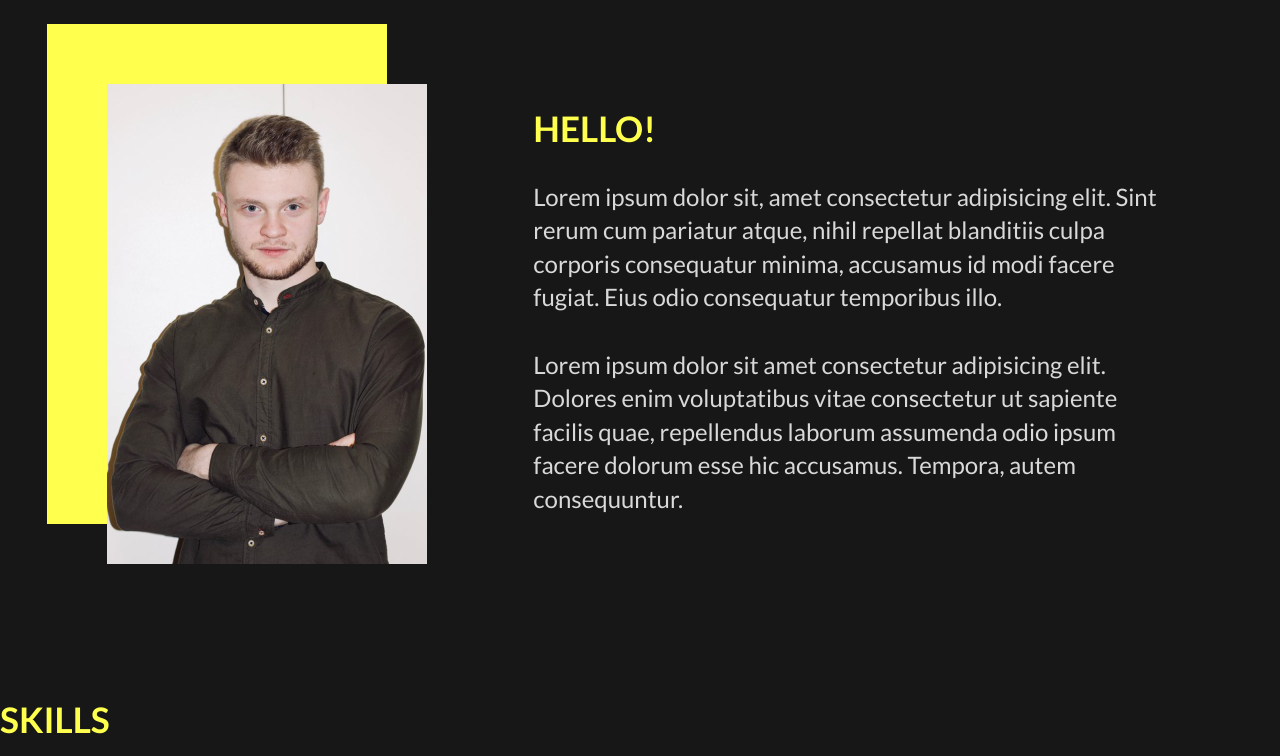
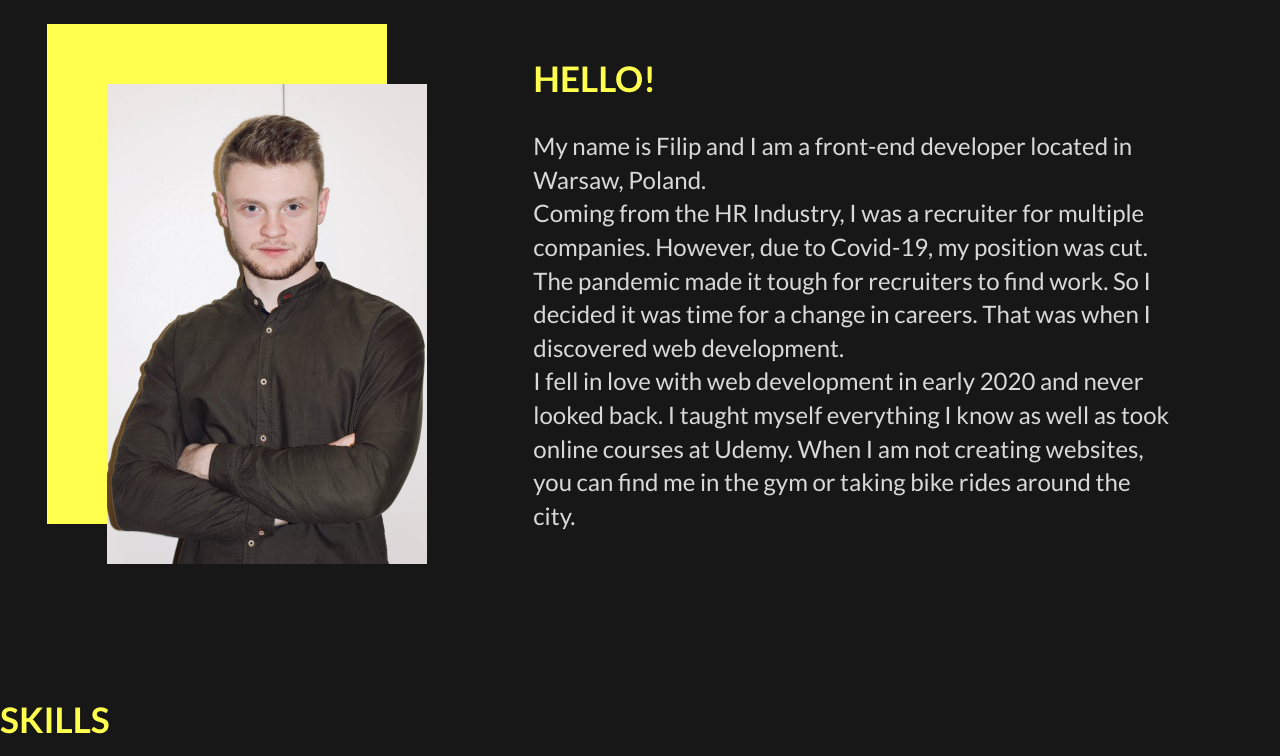
Before and after one commit to FilipKaczmarek/PortfolioFK, a plain HTML site: page index.html in a window 1280 px wide. Shown: the part 800-1556 px from the top of the page. Drawn offline with nearby package versions, Linux system fonts and the light colour scheme.

Commit message:
Update text in HTML
added some text in "About Me" section and "Contact" section

```diff
--- a/index.html
+++ b/index.html
@@ -71,14 +71,14 @@
                 </div>
                 <div class="am--content__text">
                     <h1 class="h1-yellow">HELLO!</h1><br>
-                    <p>Lorem ipsum dolor sit, amet consectetur adipisicing elit. Sint rerum cum pariatur atque, nihil
-                        repellat blanditiis culpa corporis consequatur minima, accusamus id modi facere fugiat. Eius
-                        odio
-                        consequatur temporibus illo.</p><br />
-                    <p>Lorem ipsum dolor sit amet consectetur adipisicing elit. Dolores enim voluptatibus vitae
-                        consectetur
-                        ut sapiente facilis quae, repellendus laborum assumenda odio ipsum facere dolorum esse hic
-                        accusamus. Tempora, autem consequuntur.</p>
+                    <p>My name is Filip and I am a front-end developer located in Warsaw, Poland.<br/>
+                        Coming from the HR Industry, I was a recruiter for multiple companies.
+                        However, due to Covid-19, my position was cut. The pandemic made it tough for recruiters
+                        to find work. So I decided it was time for a change in careers. That was when I discovered web development.<br/>
+                        I fell in love with web development in early 2020 and never looked back.
+                        I taught myself everything I know as well as took online courses at Udemy.
+                        When I am not creating websites, you can find me in the gym or taking bike rides around
+                        the city.</p><br />
                 </div>
             </div>
             <div id="my-skills">
@@ -193,9 +193,8 @@
         <section id="contact">
             <div class="contact-text">
                 <h1><span class="contatct-title">Contact</span></h1>
-                <p>Lorem ipsum dolor, sit amet consectetur adipisicing elit. Earum officia quasi cupiditate aspernatur
-                    perspiciatis repellat similique est, unde, dignissimos quae, odit nulla consequuntur ipsa iure
-                    molestiae consequatur deleniti consectetur accusantium.</p>
+                <p>If you have any questions about my work or just want to reach out and say hi,
+                    please feel free to contact me!</p>
             </div>
 
             <div class="contactMe">
```
